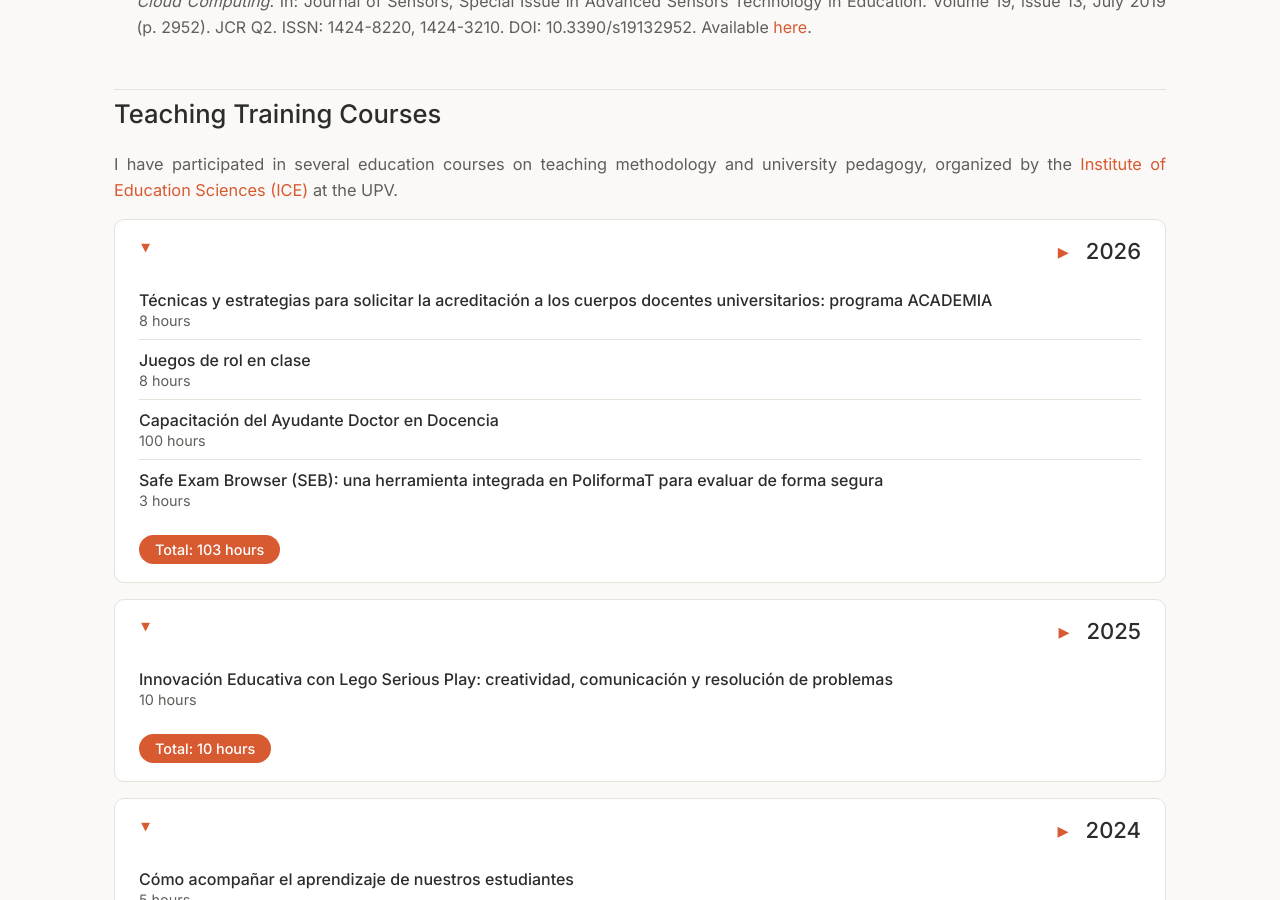
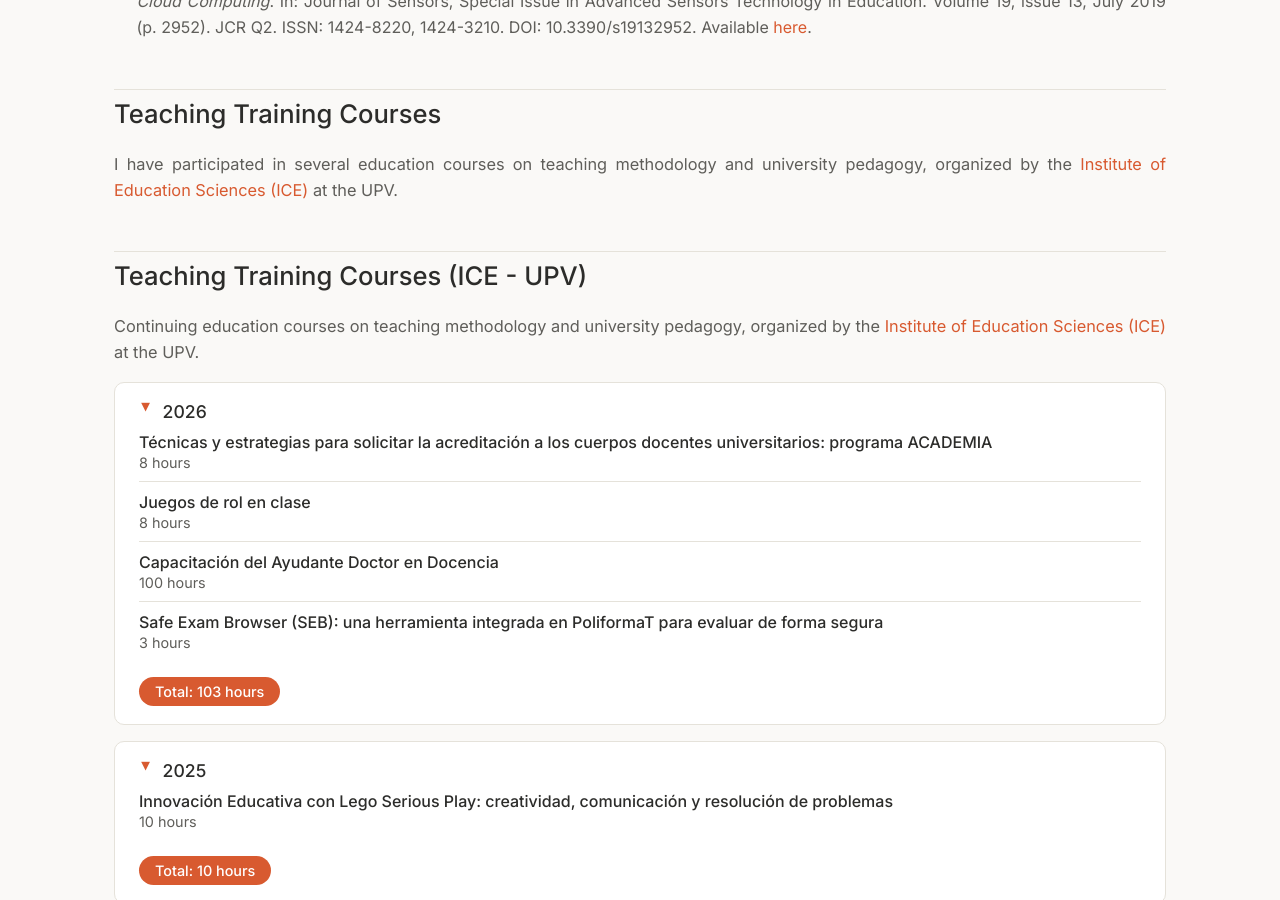
Before and after one commit to amcaar/amcaar.github.io, a Jekyll site: the page built from teaching/index.html, in a window 1280 px wide and 900 px high, scrolled down 4175 px. Built offline with Jekyll 4.4.1, drawn with Linux system fonts in a browser that asks for light colours; a style sheet for code colours, icons or effects is not loaded.

Commit message:
Revise teaching training courses section headings
Updated headings and summaries for teaching training courses section.

```diff
--- a/teaching/index.html
+++ b/teaching/index.html
@@ -166,8 +166,11 @@ title: Teaching - Amanda Calatrava
 	<h2 id="ice-training">Teaching Training Courses</h2>
 	<p class="justify">I have participated in several education courses on teaching methodology and university pedagogy, organized by the <a class="link" href="https://www.upv.es/entidades/ice/" target="_blank">Institute of Education Sciences (ICE)</a> at the UPV.</p>
 
+	<h2 id="ice-training">Teaching Training Courses (ICE - UPV)</h2>
+	<p class="justify">Continuing education courses on teaching methodology and university pedagogy, organized by the <a class="link" href="https://www.upv.es/entidades/ice/" target="_blank">Institute of Education Sciences (ICE)</a> at the UPV.</p>
+
 	<details class="cv-year" open>
-		<summary class="year-card-header"><h3>2026</h3></summary>
+		<summary>2026</summary>
 		<ul class="course-list">
 			<li><span class="course-name">Técnicas y estrategias para solicitar la acreditación a los cuerpos docentes universitarios: programa ACADEMIA</span><span class="course-meta">8 hours</span></li>
 			<li><span class="course-name">Juegos de rol en clase</span><span class="course-meta">8 hours</span></li>
@@ -178,7 +181,7 @@ title: Teaching - Amanda Calatrava
 	</details>
 
 	<details class="cv-year" open>
-		<summary class="year-card-header"><h3>2025</h3></summary>
+		<summary>2025</summary>
 		<ul class="course-list">
 			<li><span class="course-name">Innovación Educativa con Lego Serious Play: creatividad, comunicación y resolución de problemas</span><span class="course-meta">10 hours</span></li>
 		</ul>
@@ -186,7 +189,7 @@ title: Teaching - Amanda Calatrava
 	</details>
 
 	<details class="cv-year" open>
-		<summary class="year-card-header"><h3>2024</h3></summary>
+		<summary>2024</summary>
 		<ul class="course-list">
 			<li><span class="course-name">Cómo acompañar el aprendizaje de nuestros estudiantes</span><span class="course-meta">5 hours</span></li>
 			<li><span class="course-name">Estructura Pedagógica de los materiales online: Creación y organización de contenidos con el editor de PoliformaT</span><span class="course-meta">10 hours</span></li>
@@ -201,7 +204,7 @@ title: Teaching - Amanda Calatrava
 	</details>
 
 	<details class="cv-year" open>
-		<summary class="year-card-header"><h3>2023</h3></summary>
+		<summary>2023</summary>
 		<ul class="course-list">
 			<li><span class="course-name">La evaluación formativa en entornos virtuales</span><span class="course-meta">10 hours</span></li>
 			<li><span class="course-name">Trastorno del Espectro Autista-Síndrome de Asperger: conocer para ayudar</span><span class="course-meta">2 hours</span></li>
@@ -215,7 +218,7 @@ title: Teaching - Amanda Calatrava
 	</details>
 
 	<details class="cv-year" open>
-		<summary class="year-card-header"><h3>2022</h3></summary>
+		<summary>2022</summary>
 		<ul class="course-list">
 			<li><span class="course-name">Cuestionarios ad hoc: diseño y evaluación</span><span class="course-meta">4 hours</span></li>
 			<li><span class="course-name">Gamificación: breakout, escape room y otras dinámicas para aprender jugando</span><span class="course-meta">4 hours</span></li>
@@ -228,7 +231,7 @@ title: Teaching - Amanda Calatrava
 	</details>
 
 	<details class="cv-year" open>
-		<summary class="year-card-header"><h3>2019</h3></summary>
+		<summary>2019</summary>
 		<ul class="course-list">
 			<li><span class="course-name">Mini-sermones "jenuinos" para docentes y discentes reticentes</span><span class="course-meta">3 hours</span></li>
 		</ul>
@@ -236,7 +239,7 @@ title: Teaching - Amanda Calatrava
 	</details>
 
 	<details class="cv-year" open>
-		<summary class="year-card-header"><h3>2018</h3></summary>
+		<summary>2018</summary>
 		<ul class="course-list">
 			<li><span class="course-name">Programa de Acogida Universitario</span><span class="course-meta">50 hours</span></li>
 		</ul>
@@ -244,7 +247,7 @@ title: Teaching - Amanda Calatrava
 	</details>
 
 	<details class="cv-year" open>
-		<summary class="year-card-header"><h3>2017</h3></summary>
+		<summary>2017</summary>
 		<ul class="course-list">
 			<li><span class="course-name">Dirección de trabajos final de grado y máster (TFG y TFM)</span><span class="course-meta">6 hours</span></li>
 			<li><span class="course-name">Dónde y cómo publicar investigación en docencia</span><span class="course-meta">4 hours</span></li>
@@ -258,7 +261,7 @@ title: Teaching - Amanda Calatrava
 	</details>
 
 	<details class="cv-year" open>
-		<summary class="year-card-header"><h3>2016</h3></summary>
+		<summary>2016</summary>
 		<ul class="course-list">
 			<li><span class="course-name">Ética de la profesión docente</span><span class="course-meta">2 hours</span></li>
 		</ul>
@@ -266,7 +269,7 @@ title: Teaching - Amanda Calatrava
 	</details>
 
 	<details class="cv-year" open>
-		<summary class="year-card-header"><h3>2008</h3></summary>
+		<summary>2008</summary>
 		<ul class="course-list">
 			<li><span class="course-name">Aprende a editar vídeo con AVID Free DV para realizar trabajos académicos</span><span class="course-meta">10 hours</span></li>
 		</ul>
```
